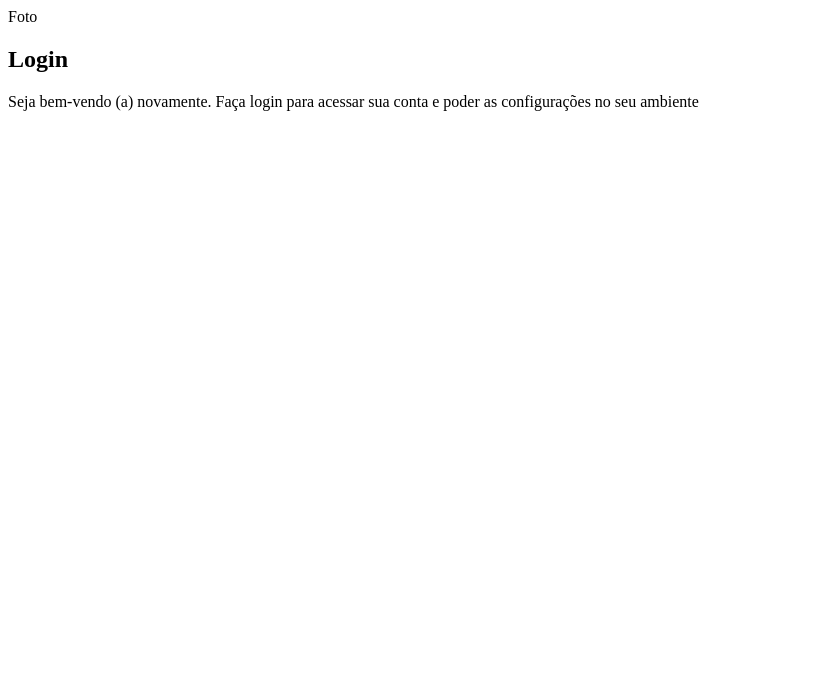
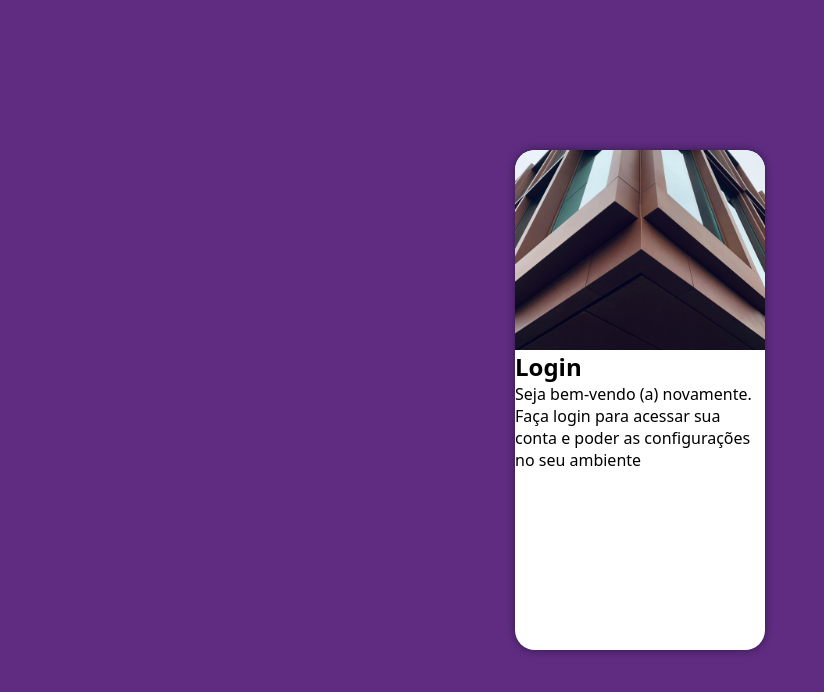
Before and after one commit to Carlos1986New/projeto-login, a plain HTML site: page index.html in a window 1280 px wide. Shown: the whole page, without its empty margins (0-824 px from the left). Drawn offline with Linux system fonts and the light colour scheme.

Commit message:
atualização de estilos

```diff
--- a/estilos/style.css
+++ b/estilos/style.css
@@ -2,6 +2,54 @@
 
 /*
 Paleta de cores
-Verde: 49a09d
-Lilas: 5f2c82
+Verde: #49a09d
+Lilas: #5f2c82
 */
+
+* {
+    font-family: system-ui, -apple-system, BlinkMacSystemFont, 'Segoe UI', Roboto, Oxygen, Ubuntu, Cantarell, 'Open Sans', 'Helvetica Neue', sans-serif;
+    padding: 0px;
+    margin: 0px;
+    box-sizing: border-box;
+}
+
+body, html {
+    background-color: #5f2c82;
+    height: 100vh;
+    width: 100vw;
+}
+
+main {
+    height: 100vh;
+    width: 100vw;
+    position: relative;
+}
+
+section#login {
+    position: absolute;
+    top: 50%;
+    left: 50%;
+    transform: translate(-50%, -50%);
+    overflow: hidden;
+    box-shadow: 0px 0px 10px rgba(0, 0, 0, 0.450);
+
+    background-color: white;
+    width: 250px;
+    height: 500px;
+    border-radius: 20px;
+}
+
+section#login > div#imagem {
+    display: block;
+    background: url(../imagens/pexels-david-underland-3523621.jpg);
+    background-repeat: no-repeat;
+    background-position: left bottom;
+    background-size: cover;
+    height: 200px;
+}
+
+section#login > div#fomulario {
+    display: block;
+    padding: 10px;
+
+}
--- a/index.html
+++ b/index.html
@@ -10,7 +10,7 @@
     <main>
         <section id="login">
             <div id="imagem">
-                Foto
+
             </div>
             <div id="formulário">
                 <h1>Login</h1>
```
